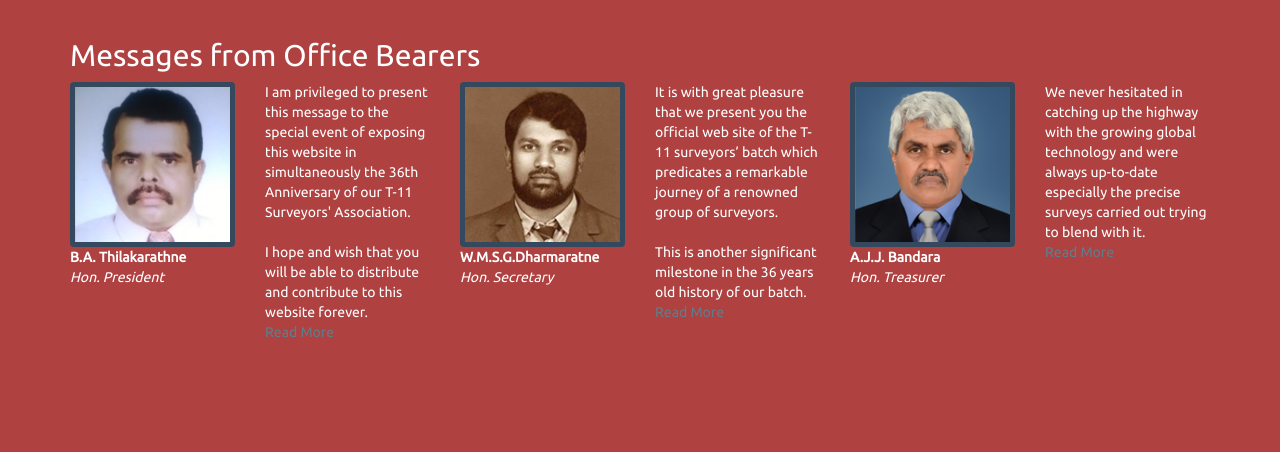
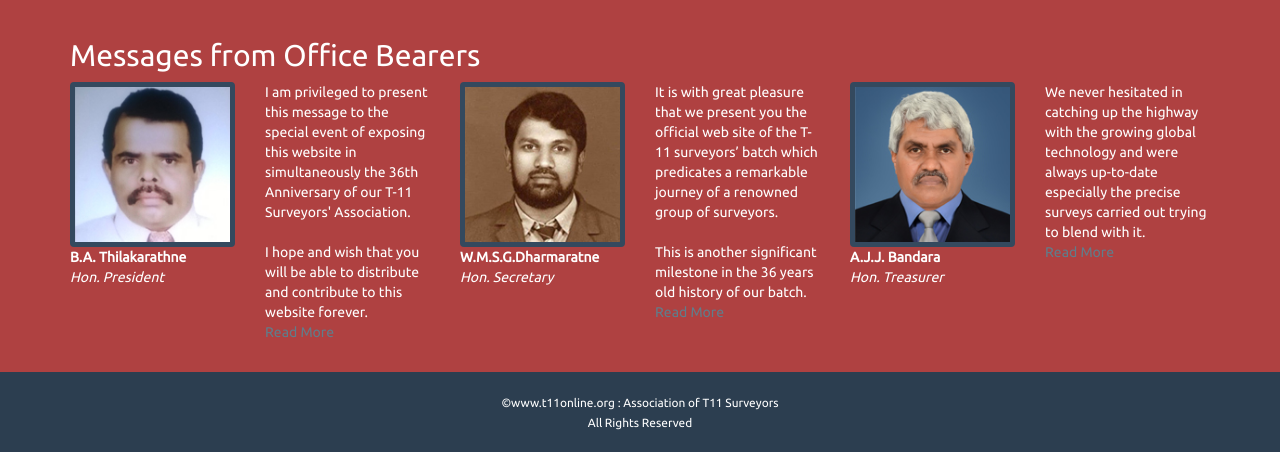
Before and after one commit to nandunbandara/t11online, a PHP site: page / in a window 1280 px wide. Shown: the part 754-1206 px from the top of the page. Before the commit the page ends 1092 px from the top, so only its background shows below. Run offline with PHP 8.4, Linux system fonts and the light colour scheme.

Commit message:
footer created

```diff
--- a/v2.0/assets/css/style.css
+++ b/v2.0/assets/css/style.css
@@ -45,3 +45,14 @@
 .t-msg .modal{
     color: black;
 }
+
+/*gallery*/
+.t-gallery{
+
+}
+/*footer*/
+.t-footer{
+    background-color: #2c3e50;
+    color: #ffffff;
+    padding: 20px 0;
+}
--- a/v2.0/index.html
+++ b/v2.0/index.html
@@ -244,7 +244,19 @@
 <!--Gallery link and preview-->
 <!--Social Media Feed-->
 <!--Footer-->
-
+<div class="t-footer">
+    <div class="container">
+        <div class="row">
+            <div class="col-md-4"></div>
+            <div class="col-md-4 text-center">
+                <small>
+                    &copy;www.t11online.org : Association of T11 Surveyors<br>
+                    All Rights Reserved
+                </small>
+            </div>
+        </div>
+    </div>
+</div>
 <!--scripts-->
 <script>
     window.sr = ScrollReveal({ duration: 1000 });
```
